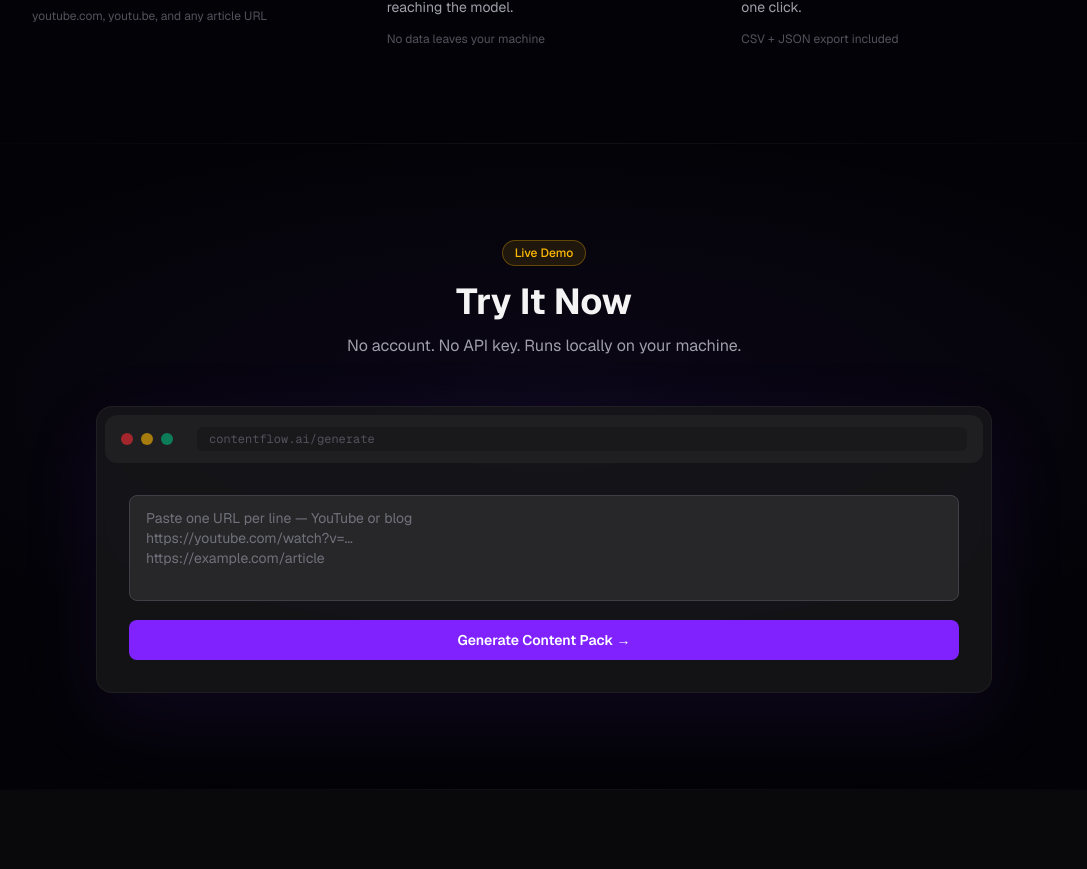
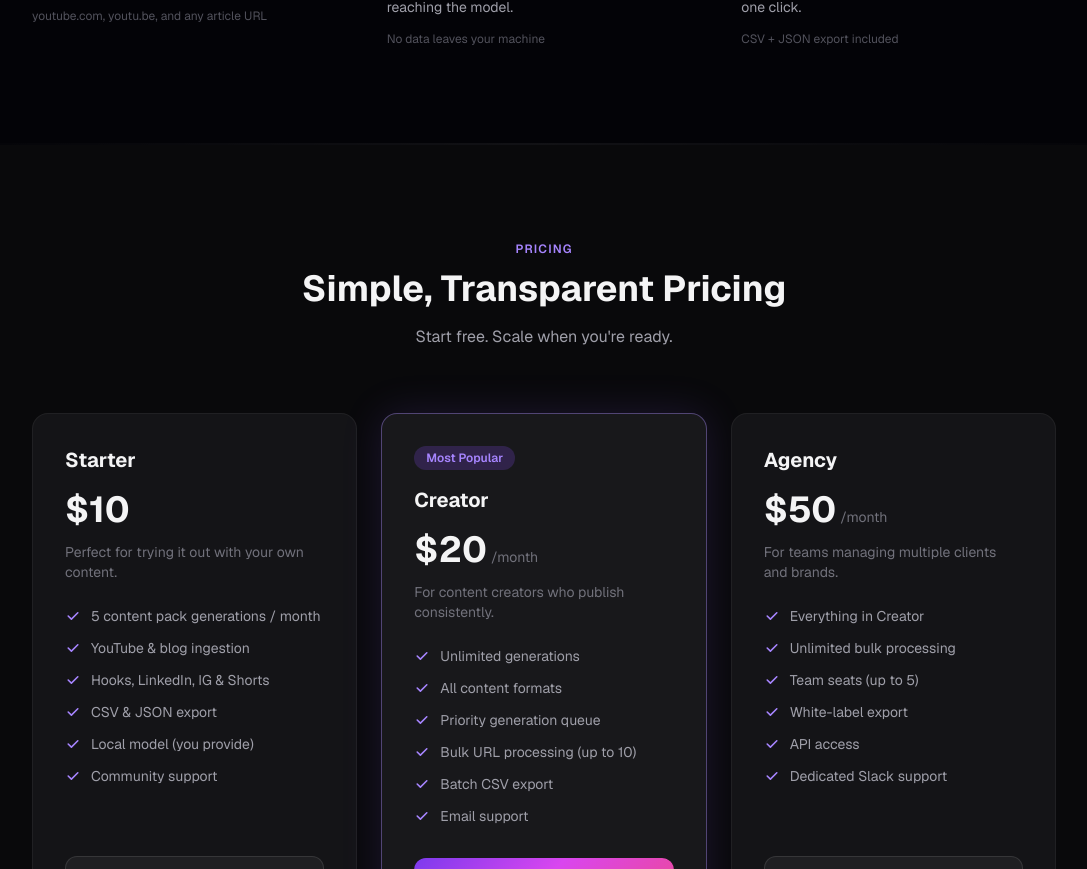
Before and after one commit to shahumSultan/AI-Powered-Content-Repurposing, a Next.js app in the folder frontend/: page / in a window 1280 px wide. Shown: the part 1931-2800 px from the top of the page, without its empty margins (96-1183 px from the left). Built offline with nearby package versions, Linux system fonts and the light colour scheme.

Commit message:
Removed Try It section for now

```diff
--- a/frontend/app/page.tsx
+++ b/frontend/app/page.tsx
@@ -16,7 +16,7 @@ export default function Home() {
         <hr className="section-divider" />
         <HowItWorksSection />
         <hr className="section-divider" />
-        <TryItSection />
+        {/* <TryItSection /> */}
         <hr className="section-divider" />
         <PricingSection />
       </main>
```
